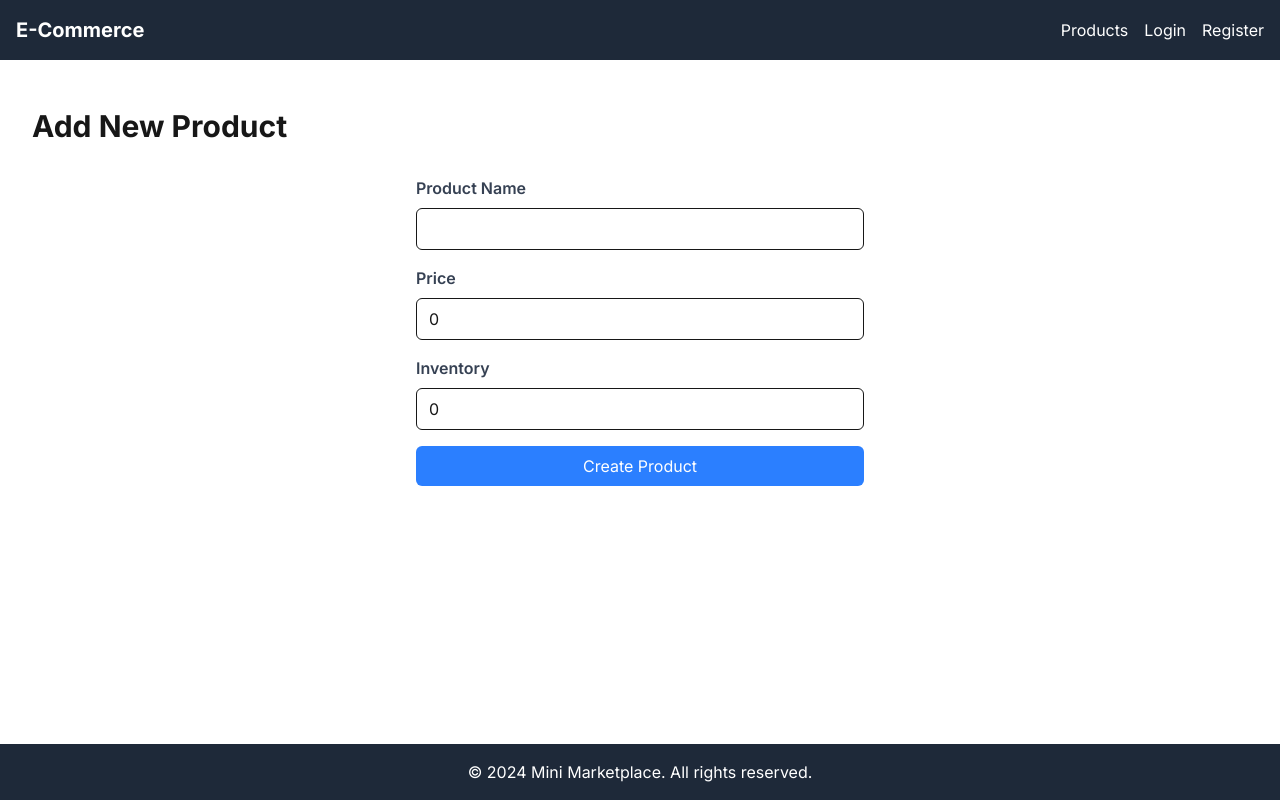
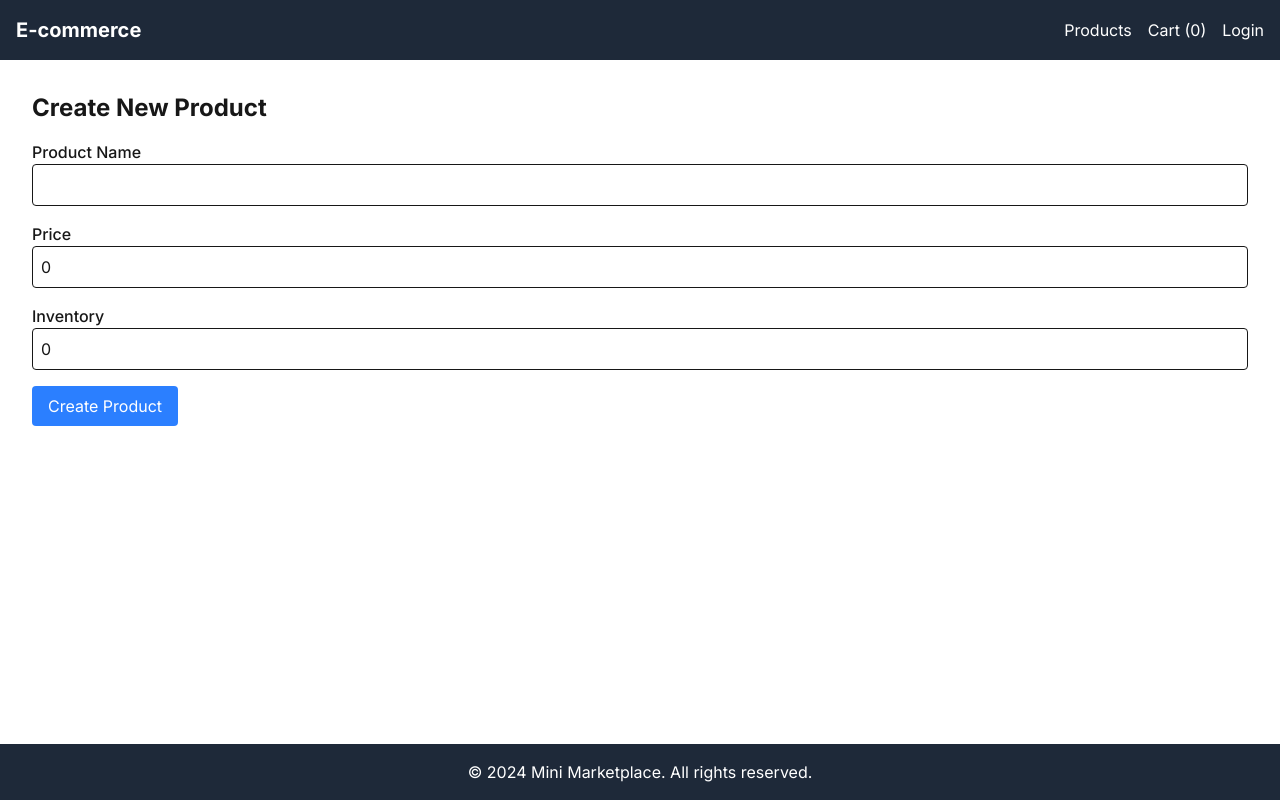
Before and after one commit to khoatran18/mini-frontend, a Next.js app: page /products/new in a window 1280 px wide. Built offline with nearby package versions, Linux system fonts and the light colour scheme.

Commit message:
feat: fix bug checkout and handle error response

```diff
--- a/src/app/cart/page.tsx
+++ b/src/app/cart/page.tsx
@@ -1,67 +1,67 @@
-'use client';
 
-import { useCart } from '@/lib/cart-store';
-import { OrderAPI, OrderInput } from '@/lib/endpoints';
-import { useAuth } from '@/lib/auth-store';
-import { useRouter } from 'next/navigation';
+"use client";
+
+import { useCart } from "@/lib/cart-store";
+import { OrderAPI } from "@/lib/endpoints";
+import { useRouter } from "next/navigation";
+import { OrderInput } from "@/lib/endpoints";
 
 const CartPage = () => {
-  const { items, removeItem, updateItemQuantity } = useCart();
-  const { userId } = useAuth();
+  const { items, clearCart, removeItem, updateItemQuantity } = useCart();
   const router = useRouter();
 
-  const totalPrice = items.reduce((total, item) => total + item.price * item.quantity, 0);
-
   const handleCheckout = async () => {
-    if (!userId) {
-      alert('You must be logged in to checkout.');
-      return;
-    }
-
     const orderInput: OrderInput = {
-      buyer_id: userId,
-      order_items: items.map(item => ({ product_id: item.id, quantity: item.quantity })),
+        order_items: items.map((item) => ({
+          product_id: item.id,
+          quantity: item.quantity,
+        })),
     };
 
     try {
       await OrderAPI.create(orderInput);
-      router.push('/orders');
-    } catch (error) {
-      console.error('Error creating order:', error);
+      alert("Order created successfully!");
+      clearCart();
+      router.push("/orders");
+    } catch (error: any) {
+      const errorResponse = error.response?.data;
+      if (errorResponse && errorResponse.error) {
+        alert(`Error: ${errorResponse.error}`);
+      } else {
+        alert("An unexpected error occurred. Please try again.");
+      }
     }
   };
 
   return (
-    <div className="container mx-auto px-4 py-8">
-      <h1 className="text-3xl font-bold mb-8">Shopping Cart</h1>
+    <div className="container mx-auto p-4">
+      <h1 className="text-2xl font-bold mb-4">Your Cart</h1>
       {items.length === 0 ? (
         <p>Your cart is empty.</p>
       ) : (
         <div>
-          {items.map(item => (
-            <div key={item.id} className="flex justify-between items-center border-b py-4">
+          {items.map((item) => (
+            <div key={item.id} className="flex items-center justify-between border-b py-2">
               <div>
-                <h3 className="text-xl font-semibold">{item.name}</h3>
-                <p className="text-gray-600">Price: ${item.price}</p>
+                <h2 className="font-bold">{item.name}</h2>
+                <p>Price: ${item.price}</p>
               </div>
               <div className="flex items-center">
                 <input
                   type="number"
-                  min="1"
                   value={item.quantity}
                   onChange={(e) => updateItemQuantity(item.id, parseInt(e.target.value))}
-                  className="w-16 px-2 py-1 border rounded-md mr-4"
+                  className="w-16 text-center border mx-2"
+                  min="1"
                 />
-                <button onClick={() => removeItem(item.id)} className="text-red-500 hover:underline">Remove</button>
+                <button onClick={() => removeItem(item.id)} className="text-red-500">Remove</button>
               </div>
             </div>
           ))}
-          <div className="text-right mt-8">
-            <p className="text-2xl font-semibold">Total: ${totalPrice.toFixed(2)}</p>
-            <button onClick={handleCheckout} className="bg-blue-500 text-white px-6 py-2 rounded-md mt-4">
-              Checkout
-            </button>
+          <div className="text-right mt-4">
+            <p className="font-bold text-xl">Total: ${items.reduce((acc, item) => acc + item.price * item.quantity, 0)}</p>
           </div>
+          <button onClick={handleCheckout} className="bg-blue-500 text-white px-4 py-2 rounded mt-4">Checkout</button>
         </div>
       )}
     </div>
--- a/src/app/orders/page.tsx
+++ b/src/app/orders/page.tsx
@@ -1,37 +1,51 @@
-'use client';
 
-import { useEffect, useState } from 'react';
-import { Order, OrderAPI } from '@/lib/endpoints';
-import { useAuth } from '@/lib/auth-store';
-import Link from 'next/link';
+"use client";
+
+import { useEffect, useState } from "react";
+import { Order, OrderAPI } from "@/lib/endpoints";
+import Link from "next/link";
 
 const OrdersPage = () => {
   const [orders, setOrders] = useState<Order[]>([]);
-  const { userId } = useAuth();
 
   useEffect(() => {
-    if (userId) {
-      OrderAPI.getOrdersByBuyer(userId)
-        .then(setOrders)
-        .catch(console.error);
-    }
-  }, [userId]);
+    const fetchOrders = async () => {
+      try {
+        const fetchedOrders = await OrderAPI.getMyOrders();
+        setOrders(fetchedOrders);
+      } catch (error) {
+        console.error("Failed to fetch orders", error);
+      }
+    };
+
+    fetchOrders();
+  }, []);
 
   return (
-    <div className="container mx-auto px-4 py-8">
-      <h1 className="text-3xl font-bold mb-8">My Orders</h1>
+    <div className="container mx-auto p-4">
+      <h1 className="text-2xl font-bold mb-4">My Orders</h1>
       {orders.length === 0 ? (
         <p>You have no orders.</p>
       ) : (
-        <div className="space-y-6">
-          {orders.map(order => (
-            <div key={order.id} className="border rounded-lg p-4 shadow-sm">
-              <div className="flex justify-between items-center">
-                <div>
-                  <p className="text-lg font-semibold">Order ID: {order.id}</p>
-                  <p className="text-gray-600">Status: {order.status}</p>
-                  <p className="text-gray-600">Total: ${order.total_price.toFixed(2)}</p>
-                </div>
+        <div className="space-y-4">
+          {orders.map((order) => (
+            <div key={order.id} className="p-4 border rounded-lg">
+              <div className="flex justify-between">
+                <h2 className="font-bold">Order #{order.id}</h2>
+                <span className={`px-2 py-1 text-sm rounded-full ${order.status === 'completed' ? 'bg-green-200 text-green-800' : 'bg-yellow-200 text-yellow-800'}`}>
+                  {order.status}
+                </span>
+              </div>
+              <p className="text-gray-600">Total: ${order.total_price.toFixed(2)}</p>
+              <div className="mt-2">
+                <h3 className="font-semibold">Items:</h3>
+                <ul className="list-disc list-inside">
+                  {order.items.map((item) => (
+                    <li key={item.id}>{item.productName} - {item.quantity} x ${item.price.toFixed(2)}</li>
+                  ))}
+                </ul>
+              </div>
+              <div className="mt-2 text-right">
                 <Link href={`/orders/${order.id}`} className="text-blue-500 hover:underline">
                   View Details
                 </Link>
--- a/src/app/page.tsx
+++ b/src/app/page.tsx
@@ -1,27 +1,80 @@
-'use client';
+
+"use client";
 
 import { useEffect } from 'react';
 import { useRouter } from 'next/navigation';
 import { useAuth } from '@/lib/auth-store';
-import BuyerDashboard from '@/components/BuyerDashboard';
-import { SellerDashboard } from '@/components/SellerDashboard';
+import Link from 'next/link';
 
 export default function HomePage() {
-  const { role, userId } = useAuth();
+  const { role } = useAuth();
   const router = useRouter();
 
   useEffect(() => {
+    // Since we removed userId, we can't redirect to a specific user's page.
+    // The user can navigate using the links provided on the page.
     if (role === 'buyer') {
-      router.push('/buyer/dashboard'); // Replace with your buyer dashboard route
-    } else if (role && ['seller_admin', 'seller_employee'].includes(role)) {
-      router.push('/seller/dashboard'); // Replace with your seller dashboard route
+      // Optional: redirect to a generic buyer dashboard if it exists
+      // router.push('/buyer/dashboard');
+    } else if (role === 'seller') {
+      // Optional: redirect to a generic seller dashboard
+      // router.push('/seller/dashboard');
     }
   }, [role, router]);
 
   return (
-    <div className="text-center">
-      <h1 className="text-3xl font-bold">Welcome to the Mini Marketplace</h1>
-      <p className="mt-4">Please log in to see your dashboard.</p>
+    <div className="container mx-auto p-4 text-center">
+      <h1 className="text-4xl font-bold mb-4">Welcome to the E-commerce Platform</h1>
+      <p className="text-lg mb-8">Your one-stop shop for everything.</p>
+
+      <div className="grid grid-cols-1 md:grid-cols-2 gap-4">
+        <div className="p-6 border rounded-lg">
+          <h2 className="text-2xl font-bold mb-2">Products</h2>
+          <p className="mb-4">Browse our wide selection of products.</p>
+          <Link href="/products" className="text-blue-500 hover:underline">
+            Go to Products
+          </Link>
+        </div>
+
+        {!role && (
+            <div className="p-6 border rounded-lg">
+                <h2 className="text-2xl font-bold mb-2">Login</h2>
+                <p className="mb-4">Access your account.</p>
+                <Link href="/auth/login" className="text-blue-500 hover:underline">
+                Go to Login
+                </Link>
+            </div>
+        )}
+
+        {role === 'buyer' && (
+          <div className="p-6 border rounded-lg">
+            <h2 className="text-2xl font-bold mb-2">My Orders</h2>
+            <p className="mb-4">Check your order history.</p>
+            <Link href="/orders" className="text-blue-500 hover:underline">
+              View My Orders
+            </Link>
+          </div>
+        )}
+
+        {role === 'seller' && (
+          <div className="p-6 border rounded-lg">
+            <h2 className="text-2xl font-bold mb-2">Seller Dashboard</h2>
+            <p className="mb-4">Manage your products and sales.</p>
+            <Link href="/seller" className="text-blue-500 hover:underline">
+              Go to Dashboard
+            </Link>
+          </div>
+        )}
+
+        <div className="p-6 border rounded-lg">
+          <h2 className="text-2xl font-bold mb-2">Your Cart</h2>
+          <p className="mb-4">View and manage items in your cart.</p>
+          <Link href="/cart" className="text-blue-500 hover:underline">
+            Go to Cart
+          </Link>
+        </div>
+
+      </div>
     </div>
   );
 }
--- a/src/app/products/new/page.tsx
+++ b/src/app/products/new/page.tsx
@@ -1,13 +1,12 @@
-'use client';
+
+"use client";
 
 import { useState } from 'react';
 import { useRouter } from 'next/navigation';
 import { ProductAPI, ProductInput } from '@/lib/endpoints';
-import { useAuth } from '@/lib/auth-store';
 
 const NewProductPage = () => {
   const router = useRouter();
-  const { userId } = useAuth();
   const [name, setName] = useState('');
   const [price, setPrice] = useState(0);
   const [inventory, setInventory] = useState(0);
@@ -15,64 +14,60 @@ const NewProductPage = () => {
   const handleSubmit = async (e: React.FormEvent) => {
     e.preventDefault();
 
-    if (!userId) {
-      alert('You must be logged in to create a product.');
-      return;
-    }
-
-    const productInput: ProductInput = {
+    const newProduct: ProductInput = {
       name,
       price,
       inventory,
-      seller_id: userId
     };
 
     try {
-      await ProductAPI.create(productInput);
-      router.push('/seller');
+      await ProductAPI.create(newProduct);
+      alert('Product created successfully!');
+      router.push('/seller'); // Redirect to seller dashboard or product list
     } catch (error) {
-      console.error('Error creating product:', error);
+      console.error('Failed to create product', error);
+      alert('Failed to create product');
     }
   };
 
   return (
-    <div className="container mx-auto px-4 py-8">
-      <h1 className="text-3xl font-bold mb-8">Add New Product</h1>
-      <form onSubmit={handleSubmit} className="max-w-md mx-auto">
-        <div className="mb-4">
-          <label htmlFor="name" className="block text-gray-700 font-semibold mb-2">Product Name</label>
+    <div className="container mx-auto p-4">
+      <h1 className="text-2xl font-bold mb-4">Create New Product</h1>
+      <form onSubmit={handleSubmit} className="space-y-4">
+        <div>
+          <label htmlFor="name" className="block font-medium">Product Name</label>
           <input
+            id="name"
             type="text"
-            id="name"
             value={name}
             onChange={(e) => setName(e.target.value)}
-            className="w-full px-3 py-2 border rounded-md"
+            className="w-full p-2 border rounded"
             required
           />
         </div>
-        <div className="mb-4">
-          <label htmlFor="price" className="block text-gray-700 font-semibold mb-2">Price</label>
+        <div>
+          <label htmlFor="price" className="block font-medium">Price</label>
           <input
+            id="price"
             type="number"
-            id="price"
             value={price}
             onChange={(e) => setPrice(Number(e.target.value))}
-            className="w-full px-3 py-2 border rounded-md"
+            className="w-full p-2 border rounded"
             required
           />
         </div>
-        <div className="mb-4">
-          <label htmlFor="inventory" className="block text-gray-700 font-semibold mb-2">Inventory</label>
+        <div>
+          <label htmlFor="inventory" className="block font-medium">Inventory</label>
           <input
+            id="inventory"
             type="number"
-            id="inventory"
             value={inventory}
             onChange={(e) => setInventory(Number(e.target.value))}
-            className="w-full px-3 py-2 border rounded-md"
+            className="w-full p-2 border rounded"
             required
           />
         </div>
-        <button type="submit" className="w-full bg-blue-500 text-white px-4 py-2 rounded-md">
+        <button type="submit" className="bg-blue-500 text-white px-4 py-2 rounded">
           Create Product
         </button>
       </form>
--- a/src/app/seller/page.tsx
+++ b/src/app/seller/page.tsx
@@ -1,29 +1,69 @@
-'use client';
 
-import { SellerDashboard } from '@/components/SellerDashboard';
+"use client";
+
+import { useEffect, useState } from 'react';
+import { useRouter } from 'next/navigation';
 import { useAuth } from '@/lib/auth-store';
-import withAuth from '@/lib/with-auth';
-import { useRouter } from 'next/navigation';
-import React, { useEffect } from 'react';
+import { Product, ProductAPI } from '@/lib/endpoints';
+import Link from 'next/link';
 
 const SellerPage = () => {
-  const { role, userId } = useAuth();
+  const { role } = useAuth();
   const router = useRouter();
+  const [products, setProducts] = useState<Product[]>([]);
 
   useEffect(() => {
-    if (role && !role.startsWith('seller')) {
-      router.push('/unauthorized');
+    // Redirect if not a seller
+    if (role && role !== 'seller') {
+      router.push('/');
     }
+
+    const fetchProducts = async () => {
+      if (role === 'seller') {
+        try {
+          const sellerProducts = await ProductAPI.getMyProducts();
+          setProducts(sellerProducts);
+        } catch (error) {
+          console.error("Failed to fetch seller products", error);
+        }
+      }
+    };
+
+    fetchProducts();
   }, [role, router]);
 
-  if (!userId) return null;
+  return (
+    <div className="container mx-auto p-4">
+      <h1 className="text-2xl font-bold mb-4">Seller Dashboard</h1>
 
-  return (
-    <div className="container mx-auto px-4 py-8">
-      <h1 className="text-3xl font-bold mb-8">Seller Dashboard</h1>
-      <SellerDashboard sellerId={userId} />
+      {role !== 'seller' ? (
+        <p>You do not have access to this page.</p>
+      ) : (
+        <div>
+          <div className="mb-4">
+            <Link href="/products/new" className="bg-blue-500 text-white px-4 py-2 rounded">
+              + Add New Product
+            </Link>
+          </div>
+          <h2 className="text-xl font-semibold mb-2">Your Products</h2>
+          {products.length === 0 ? (
+            <p>You have not added any products yet.</p>
+          ) : (
+            <div className="grid grid-cols-1 md:grid-cols-2 lg:grid-cols-3 gap-4">
+              {products.map(product => (
+                <div key={product.id} className="border p-4 rounded-lg">
+                  <h3 className="font-bold">{product.name}</h3>
+                  <p>Price: ${product.price.toFixed(2)}</p>
+                  <p>Inventory: {product.inventory}</p>
+                  {/* Add edit/delete buttons here if needed */}
+                </div>
+              ))}
+            </div>
+          )}
+        </div>
+      )}
     </div>
   );
 };
 
-export default withAuth(SellerPage, ['seller_admin', 'seller_employee']);
+export default SellerPage;
--- a/src/components/Navbar.tsx
+++ b/src/components/Navbar.tsx
@@ -1,66 +1,39 @@
-'use client';
 
-import Link from 'next/link';
-import { useRouter } from 'next/navigation';
-import { useAuth } from '@/lib/auth-store';
-import { useCart } from '@/lib/cart-store';
+"use client";
+
+import Link from "next/link";
+import { useAuth } from "@/lib/auth-store";
+import { useCart } from "@/lib/cart-store";
+import { useRouter } from "next/navigation";
 
 const Navbar = () => {
-  const { role, userId, logout } = useAuth();
+  const { role, logout } = useAuth();
   const { items } = useCart();
   const router = useRouter();
 
-  const cartItemCount = items.reduce((count, item) => count + item.quantity, 0);
-
   const handleLogout = () => {
-    logout(() => router.push('/'));
+    logout(() => {
+      router.push("/");
+    });
   };
 
   return (
-    <nav className="bg-gray-800 text-white p-4 flex justify-between items-center">
-      <div>
-        <Link href="/" className="text-xl font-bold">
-          E-Commerce
-        </Link>
-      </div>
-      <div className="flex items-center">
-        <Link href="/products" className="mr-4">
-          Products
-        </Link>
-        {role ? (
-          <>
-            {role === 'buyer' && (
-              <>
-                <Link href="/cart" className="mr-4">
-                  Cart ({cartItemCount})
-                </Link>
-                <Link href="/orders" className="mr-4">
-                  My Orders
-                </Link>
-              </>
-            )}
-            {role.startsWith('seller') && (
-              <Link href="/seller" className="mr-4">
-                Seller Dashboard
-              </Link>
-            )}
-            <Link href="/profile" className="mr-4">
-              Profile
-            </Link>
-            <button onClick={handleLogout} className="hover:underline">
-              Logout
-            </button>
-          </>
-        ) : (
-          <>
-            <Link href="/auth/login" className="mr-4">
-              Login
-            </Link>
-            <Link href="/auth/register">
-              Register
-            </Link>
-          </>
-        )}
+    <nav className="bg-gray-800 text-white p-4">
+      <div className="container mx-auto flex justify-between items-center">
+        <Link href="/" className="font-bold text-xl">E-commerce</Link>
+        <div>
+          <Link href="/products" className="mr-4">Products</Link>
+          {role === 'seller' && <Link href="/seller" className="mr-4">Seller</Link>}
+          {role === 'buyer' && <Link href="/orders" className="mr-4">Orders</Link>}
+          <Link href="/cart" className="mr-4">
+            Cart ({items.reduce((acc, item) => acc + item.quantity, 0)})
+          </Link>
+          {role ? (
+            <button onClick={handleLogout} className="hover:underline">Logout</button>
+          ) : (
+            <Link href="/auth/login" className="hover:underline">Login</Link>
+          )}
+        </div>
       </div>
     </nav>
   );
--- a/src/lib/auth-store.ts
+++ b/src/lib/auth-store.ts
@@ -1,21 +1,19 @@
+
 'use client';
 
 import { create } from 'zustand';
-/**
- * NOTE: The Tokens object seems to have an incorrect type definition or is missing the getAccessToken function.
- * Replace Tokens.getAccessToken() with the actual function used in your project to retrieve the access token.
- * This could be a function from a separate storage utility or a method on the Tokens object if it's structured differently.
- * For now, using a placeholder function to avoid type errors.
- */
-// TODO: Replace with actual function to get access token from storage
-const getAccessTokenFromStorage = () => null; // Placeholder, replace with actual logic
 import { AuthAPI, Tokens, LoginInput, RegisterInput } from '@/lib/endpoints';
 import { useCart } from './cart-store';
+
+// TODO: Replace with actual function to get access token from storage
+const getAccessTokenFromStorage = () => {
+    if (typeof window === 'undefined') return null;
+    return localStorage.getItem('access_token');
+}
 
 interface AuthState {
   isAuthenticated: boolean;
   role: string | null;
-  userId: number | null;
   login: (username: string, password: string, role: string, onSuccess?: () => void) => Promise<void>;
   register: (credentials: RegisterInput, onSuccess: () => void) => Promise<void>;
   logout: (onSuccess: () => void) => void;
@@ -25,14 +23,12 @@ interface AuthState {
 export const useAuth = create<AuthState>((set) => ({
   isAuthenticated: getAccessTokenFromStorage() !== null,
   role: null,
-  userId: null, // TODO: The user ID is not returned by the login API. Need to figure out how to get it.
   login: async (username, password, role, onSuccess) => {
     const response = await AuthAPI.login({ username, password, role });
     if (!response.success) {
       throw new Error(response.message || 'Login failed');
     }
     Tokens.save(response.access_token, response.refresh_token, role);
-    // Assuming role is selected by the user and passed in, not from API response
     set({ isAuthenticated: true, role });
     if (onSuccess && typeof onSuccess === 'function') {
       onSuccess();
@@ -42,12 +38,16 @@ export const useAuth = create<AuthState>((set) => ({
     const response = await AuthAPI.register(credentials);
     if (response.success) onSuccess();
   },
-  logout: () => {}, // TODO: implement logout logic
+  logout: (onSuccess) => {
+    Tokens.clear();
+    useCart.getState().clearCart();
+    set({ isAuthenticated: false, role: null });
+    if (onSuccess) onSuccess();
+  },
   checkAuth: () => {
     const role = Tokens.getRole();
-    const userId = Tokens.getUserId();
-    if (role && userId) {
-      set({ isAuthenticated: true, role, userId });
+    if (role) {
+      set({ isAuthenticated: true, role });
     }
   },
 }));
--- a/src/lib/endpoints.ts
+++ b/src/lib/endpoints.ts
@@ -1,3 +1,4 @@
+
 import api from './api';
 
 // General-purpose types
@@ -22,7 +23,7 @@ export type RegisterSellerRolesOutput = ApiMessage;
 
 // Products
 export type Product = { id: number; name: string; price: number; inventory: number; seller_id: number; attributes?: Record<string, any> };
-export type ProductInput = Omit<Product, 'id'>;
+export type ProductInput = Omit<Product, 'id' | 'seller_id'>;
 export type GetProductsOutput = { products: Product[] } & ApiMessage;
 export type GetProductOutput = { product: Product } & ApiMessage;
 export type ProductCRUDOutput = ApiMessage;
@@ -30,7 +31,7 @@ export type ProductCRUDOutput = ApiMessage;
 // Orders
 export type OrderItem = { id: number; product_id: number; productName?: string; quantity: number; price: number; order_id: number };
 export type Order = { id: number; buyer_id: number; status: string; total_price: number; items: OrderItem[] };
-export type OrderInput = { buyer_id: number; order_items: Omit<OrderItem, 'id' | 'order_id' | 'price'>[] };
+export type OrderInput = { order_items: { product_id: number; quantity: number; }[] };
 export type UpdateOrderInput = { status: string };
 export type GetOrdersOutput = { orders: Order[] } & ApiMessage;
 export type GetOrderOutput = { order: Order } & ApiMessage;
@@ -65,15 +66,16 @@ export const ProductAPI = {
   update: (id: number, input: Partial<ProductInput>) => api.put<ProductCRUDOutput>(`/products/${id}`, input).then(r => r.data),
   delete: (id: number) => api.delete<ProductCRUDOutput>(`/products/${id}`).then(r => r.data),
   getProductsBySeller: (sellerId: number) => api.get<GetProductsOutput>(`/products/seller/${sellerId}`).then(r => r.data.products),
+  getMyProducts: () => api.get<GetProductsOutput>('/products/my-products').then(r => r.data.products),
 };
 
 export const OrderAPI = {
   create: (input: OrderInput) => api.post<OrderCRUDOutput>('/orders', input).then(r => r.data),
   get: (id: number) => api.get<GetOrderOutput>(`/orders/${id}`).then(r => r.data.order),
-  getOrdersByBuyer: (buyerId: number, status?: string) => {
-    let url = `/orders?buyer_id=${buyerId}`;
+  getMyOrders: (status?: string) => {
+    let url = `/orders`;
     if (status) {
-      url += `&status=${status}`;
+      url += `?status=${status}`;
     }
     return api.get<GetOrdersOutput>(url).then(r => r.data.orders);
   },
@@ -97,12 +99,11 @@ export const SellerAPI = {
 
 // Token utilities
 export const Tokens = {
-  save: (access: string, refresh: string, role?: string, userId?: number) => {
+  save: (access: string, refresh: string, role?: string) => {
     if (typeof window === 'undefined') return;
     localStorage.setItem('access_token', access);
     localStorage.setItem('refresh_token', refresh);
     if (role) localStorage.setItem('user_role', role);
-    if (userId) localStorage.setItem('user_id', String(userId));
   },
   clear: () => {
     if (typeof window === 'undefined') return;
@@ -112,5 +113,4 @@ export const Tokens = {
     localStorage.removeItem('user_id');
   },
   getRole: () => (typeof window !== 'undefined' ? localStorage.getItem('user_role') : null),
-  getUserId: () => (typeof window !== 'undefined' ? Number(localStorage.getItem('user_id')) : null),
 };
```
